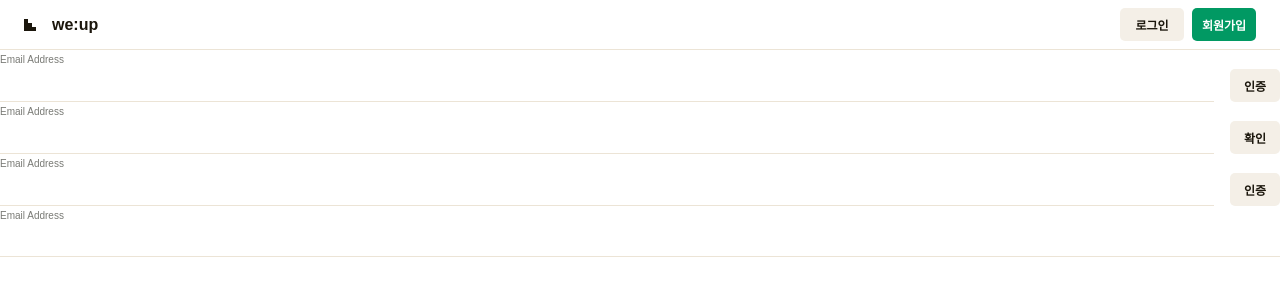
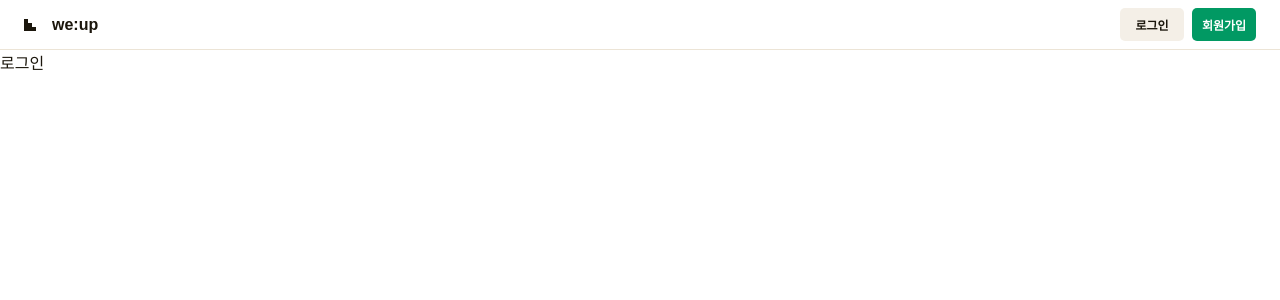
Before and after one commit to 2025IR/WeUp_FE, a React (Vite) app: page /login in a window 1280 px wide. Shown: the top 300 px of the page. Built offline with nearby package versions, Linux system fonts and the light colour scheme; a web font is replaced by a local one.

Commit message:
remove: 로그인 페이지 테스트 코드 삭제

```diff
--- a/src/pages/Login/index.tsx
+++ b/src/pages/Login/index.tsx
@@ -1,14 +1,5 @@
-import Input from "@/components/common/Input";
-
 const Login = () => {
-  return (
-    <div>
-      <Input type="email" label="Email Address" isButton="인증" />
-      <Input type="email" label="Email Address" isButton="확인" />
-      <Input type="email" label="Email Address" isButton="인증" />
-      <Input type="email" label="Email Address" />
-    </div>
-  );
+  return <div>로그인</div>;
 };
 
 export default Login;
```
